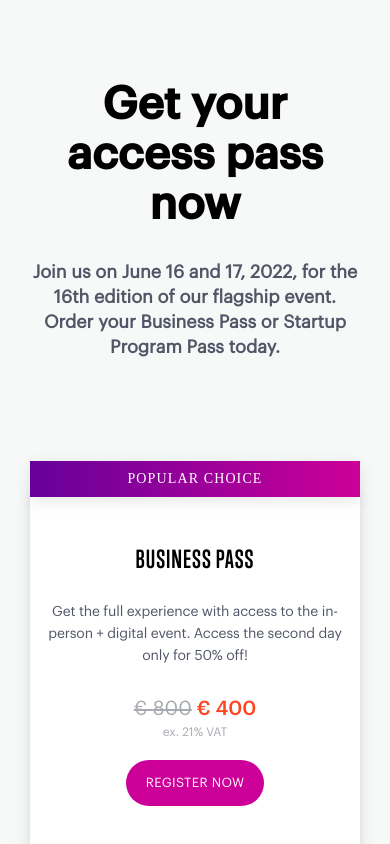
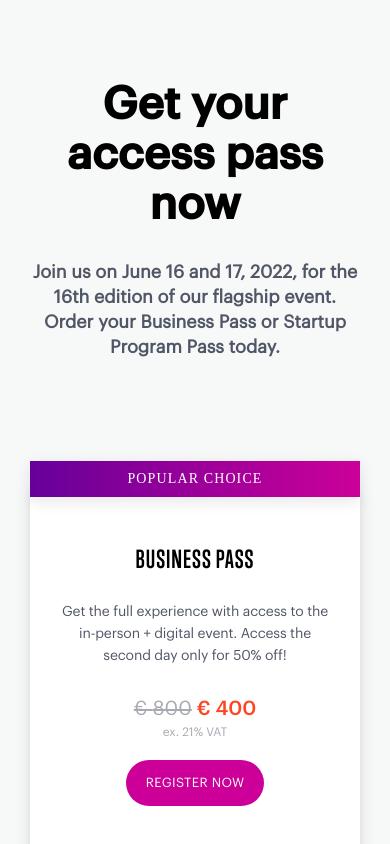
Before and after one commit to irenedeni/tickets-grid-sample, a React (Create React App) app: page / in a window 390 px wide. Shown: the top 844 px of the page. Built offline with nearby package versions, Linux system fonts and the light colour scheme; a web font is replaced by a local one.

Commit message:
increased description padding to improve readability from mobile

```diff
--- a/src/components/TicketHeader.tsx
+++ b/src/components/TicketHeader.tsx
@@ -57,7 +57,7 @@ const Description = styled.div`
   padding: 0px 15px;
   @media (max-width: 1050px) {
     height: auto;
-    padding: 20px 15px;
+    padding: 20px 30px;
   }
 `
 
--- a/src/components/TicketMain.tsx
+++ b/src/components/TicketMain.tsx
@@ -28,7 +28,6 @@ const GridMain = styled.div`
   justify-self: center;
   text-align: center;
   vertical-align: middle;
-  text-align: center;
   padding: 0px 15px;
   justify-items: center;
   align-self: center;
```
